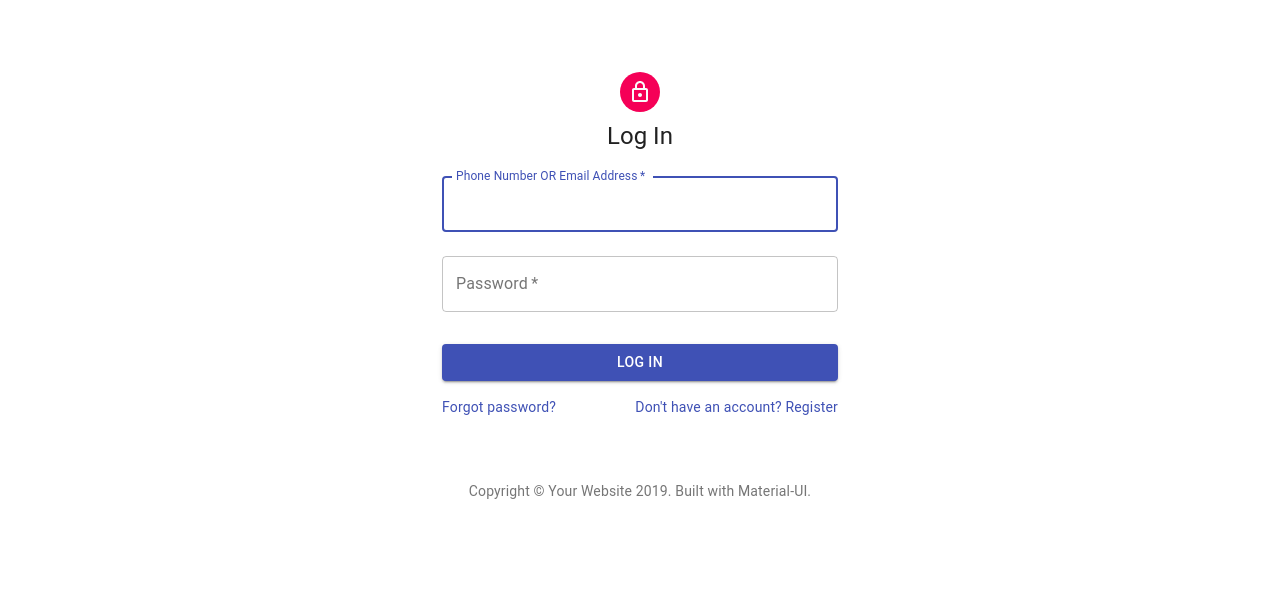
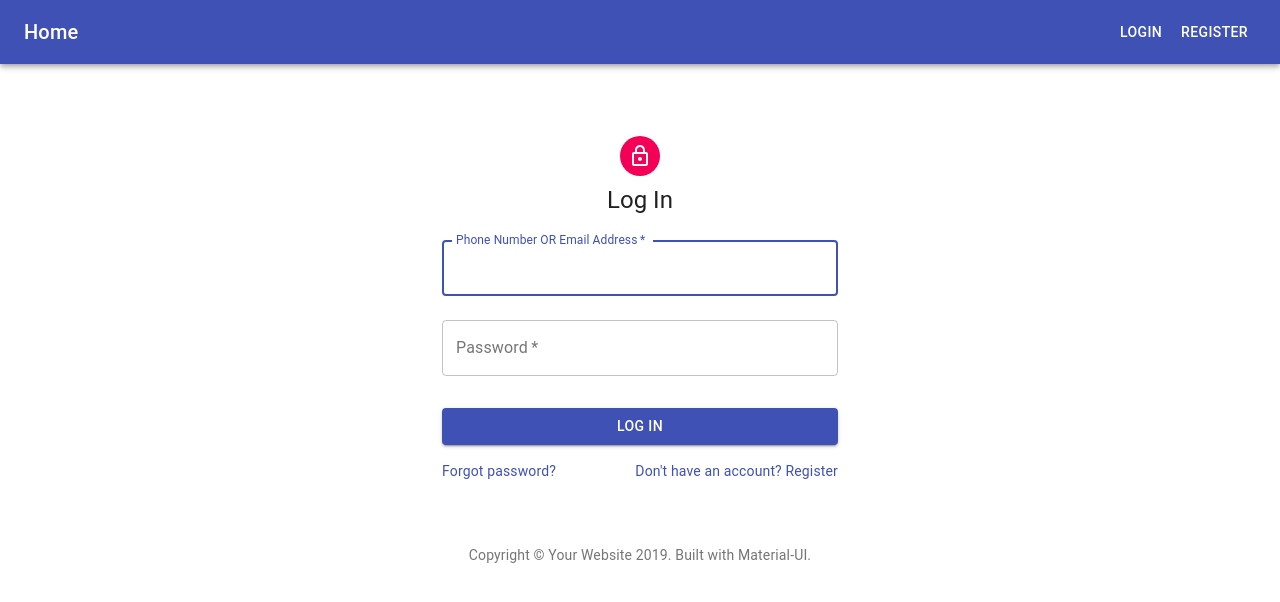
Before and after one commit to RayDev1988/React_Django_Ecommerce, a React (Create React App) app: page /login in a window 1280 px wide. Shown: the top 602 px of the page. Built offline with nearby package versions, Linux system fonts and the light colour scheme; no server answers.

Commit message:
Create simple header

```diff
--- a/src/Routes.js
+++ b/src/Routes.js
@@ -4,10 +4,12 @@ import { Switch, Route } from "react-router-dom";
 import Login from "./components/auth/login";
 import Register from "./components/auth/register";
 import AuthRoute from "./components/routes/AuthRoute";
+import Header from "./components/layouts/Header";
 
 const Routes = () => {
   return (
     <React.Fragment>
+      <Header />
       <Switch>
         <AuthRoute exact path="/login" component={Login} />
         <AuthRoute exact path="/register" component={Register} />
--- /dev/null
+++ b/src/components/layouts/Header.js
@@ -0,0 +1,65 @@
+import React from "react";
+import { Link as RouterLink } from "react-router-dom";
+import { useSelector } from "react-redux";
+import { makeStyles } from "@material-ui/core/styles";
+import AppBar from "@material-ui/core/AppBar";
+import Toolbar from "@material-ui/core/Toolbar";
+import Button from "@material-ui/core/Button";
+import Link from "@material-ui/core/Link";
+
+const useStyles = makeStyles(theme => ({
+  root: {
+    flexGrow: 1
+  },
+  title: {
+    flexGrow: 1
+  }
+}));
+
+const Header = () => {
+  const classes = useStyles();
+  const isAuthenticated = useSelector(state => state.auth.isAuthenticated);
+
+  const authNav = (
+    <React.Fragment>
+      <Button component={RouterLink} to="/profile" color="inherit">
+        Profile
+      </Button>
+      <Button component={RouterLink} to="/logout" color="inherit">
+        Logout
+      </Button>
+    </React.Fragment>
+  );
+
+  const guestNav = (
+    <React.Fragment>
+      <Button component={RouterLink} to="/login" color="inherit">
+        Login
+      </Button>
+      <Button component={RouterLink} to="/register" color="inherit">
+        Register
+      </Button>
+    </React.Fragment>
+  );
+
+  return (
+    <div className={classes.root}>
+      <AppBar position="static">
+        <Toolbar>
+          <Link
+            component={RouterLink}
+            to="/"
+            variant="h6"
+            color="inherit"
+            className={classes.title}
+            underline={"none"}
+          >
+            Home
+          </Link>
+          {isAuthenticated === false ? guestNav : authNav}
+        </Toolbar>
+      </AppBar>
+    </div>
+  );
+};
+export default Header;
```
